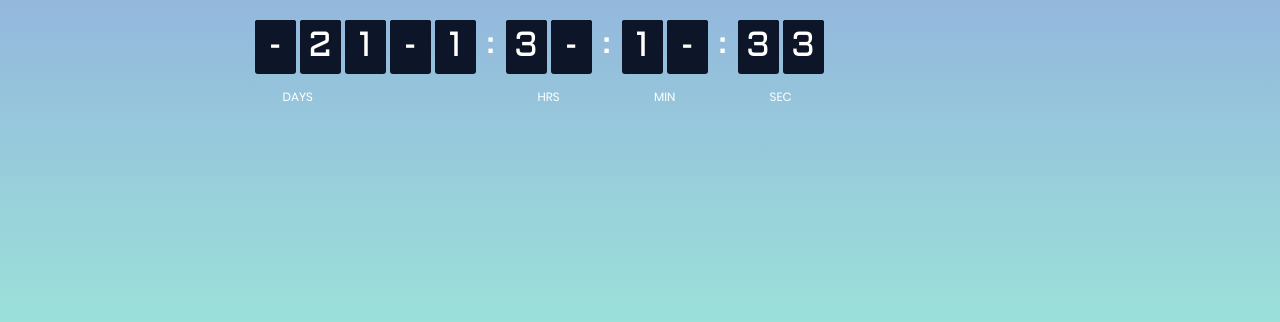
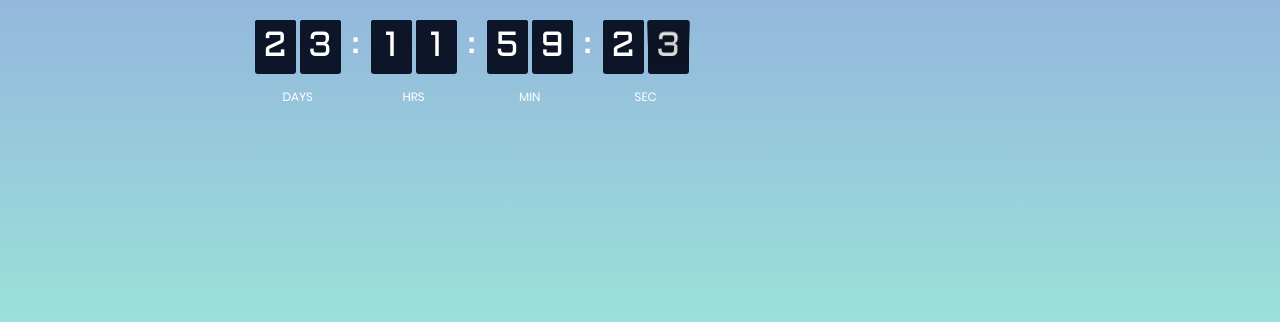
Before and after one commit to xyzlabsco/labsco-landingpage, a plain HTML site: page index.html in a window 1280 px wide. Shown: the part 478-800 px from the top of the page. Drawn offline with Linux system fonts and the light colour scheme.

Commit message:
Update index.html
Change launch date

```diff
--- a/index.html
+++ b/index.html
@@ -100,7 +100,7 @@
 	<script src="vendor/countdowntime/moment-timezone-with-data.min.js"></script>
 	<script src="vendor/countdowntime/countdowntime.js"></script>
 	<script>
-		var final_date = new Date("Sep 1, 2021 12:00:00").getTime();
+		var final_date = new Date("Oct 15, 2021 12:00:00").getTime();
 		var now_date = new Date().getTime();
 
 		var distance =  final_date - now_date ;
```
